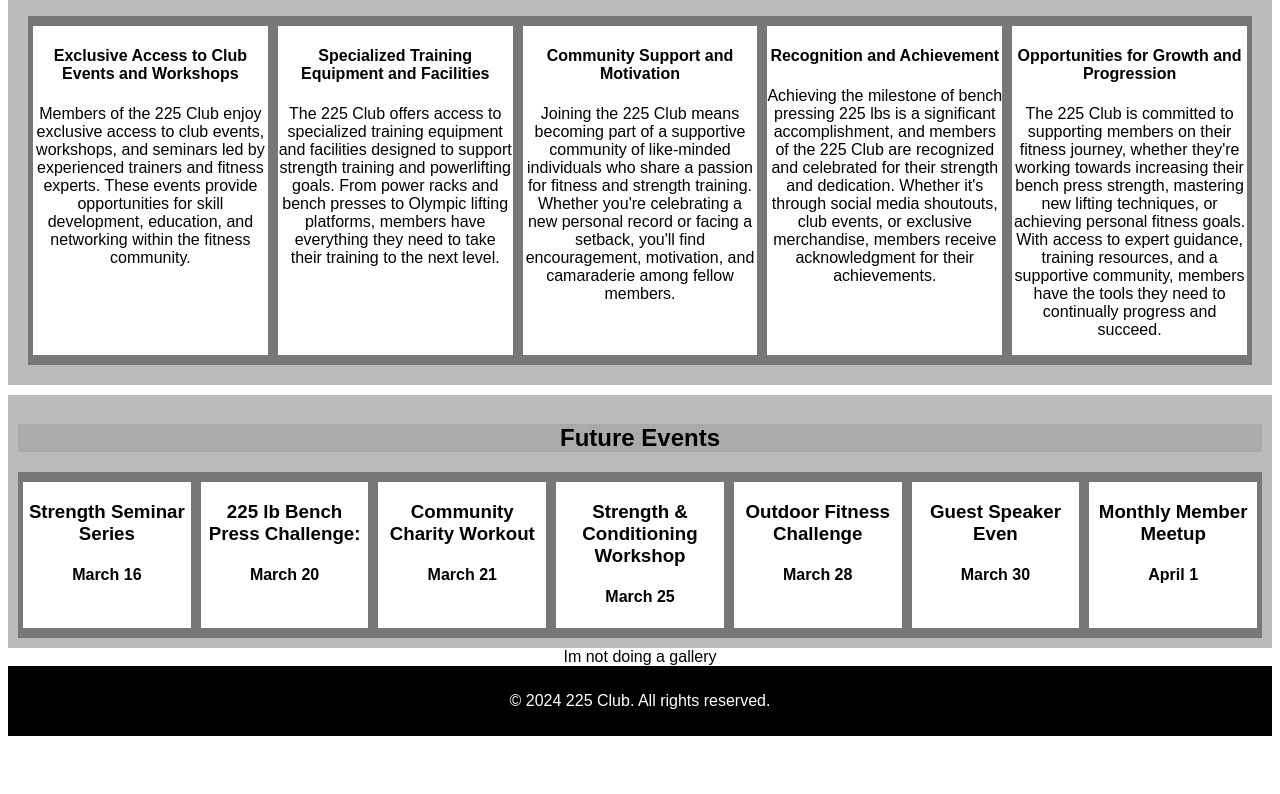
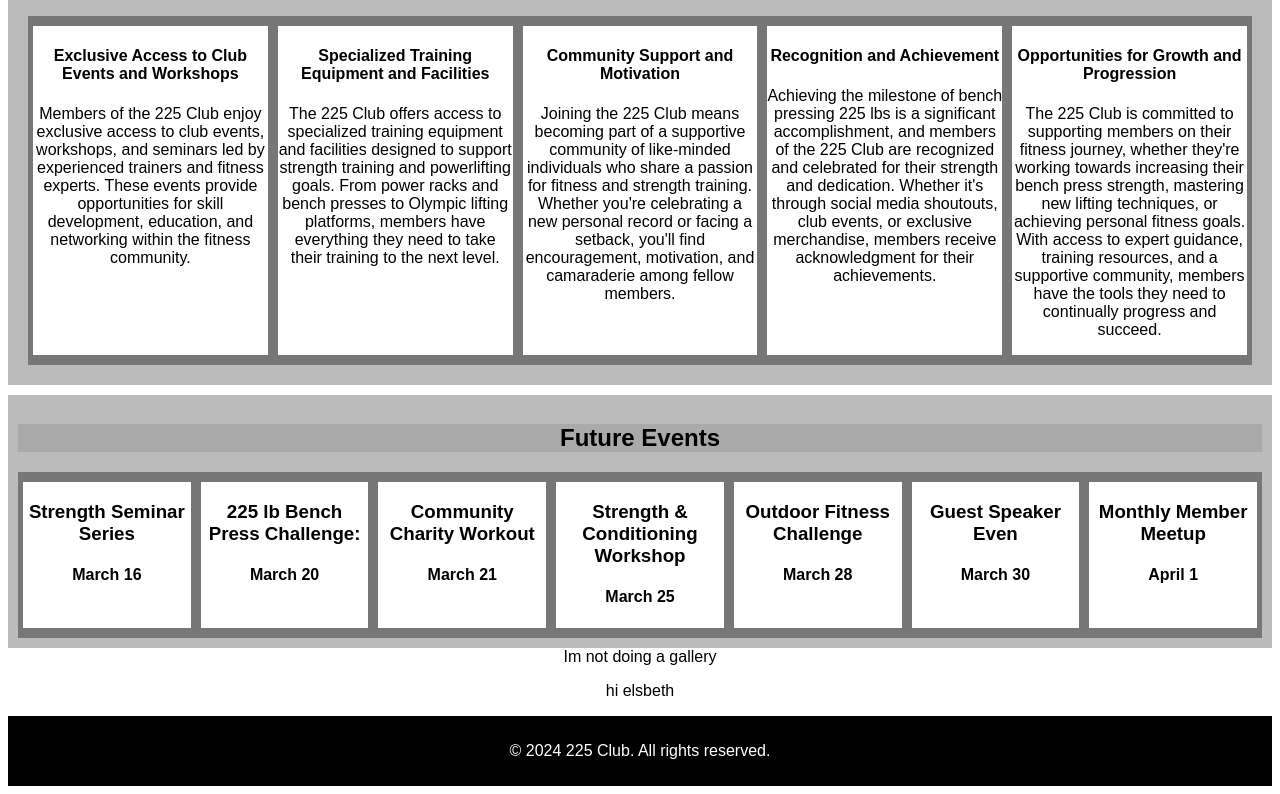
Before and after one commit to slwholtz/slwholtz.github.io, a plain HTML site: page index.html in a window 1280 px wide. Shown: the part 1525-2319 px from the top of the page. Before the commit the page ends 2269 px from the top, so only its background shows below. Drawn offline with Linux system fonts and the light colour scheme.

Commit message:
Update index.html

```diff
--- a/index.html
+++ b/index.html
@@ -129,6 +129,7 @@
 
             <section id="Gallery">
                 Im not doing a gallery
+                <p>hi elsbeth</p>
             </section>
         </main>
 
```
